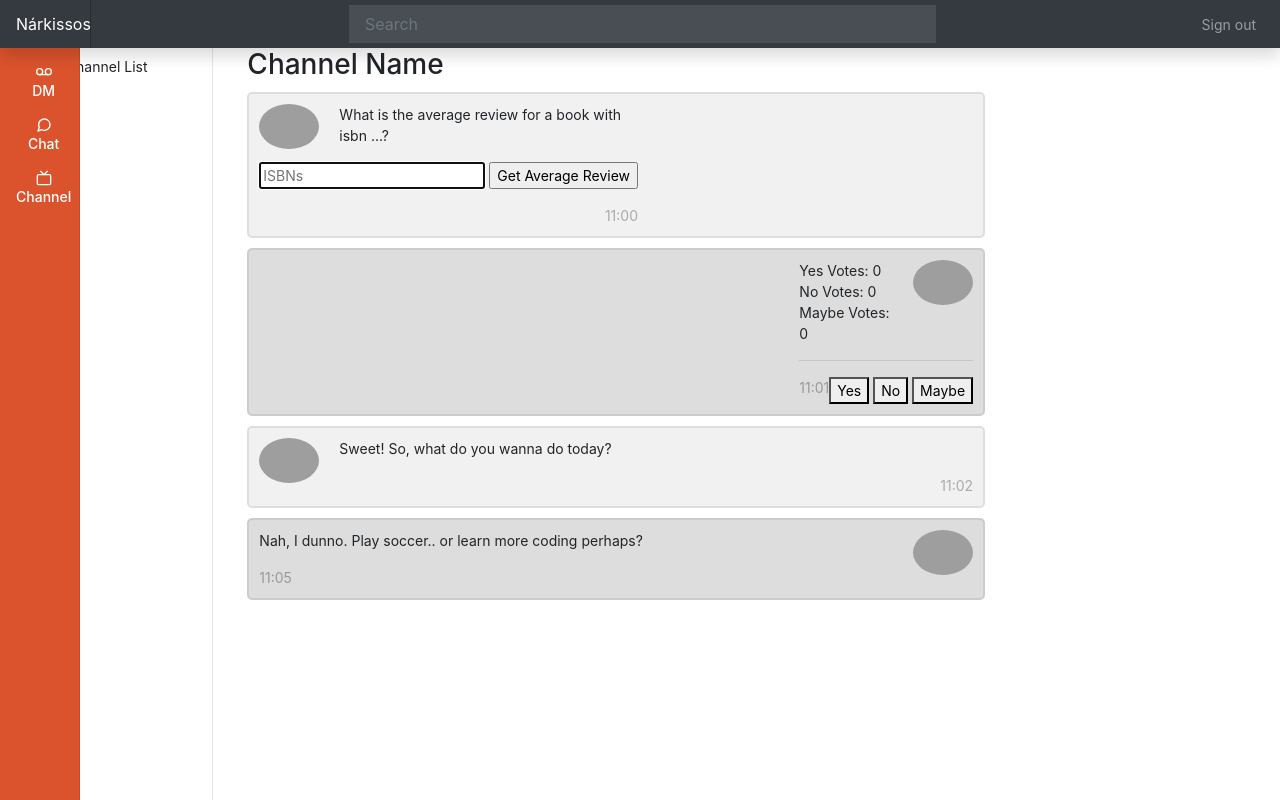
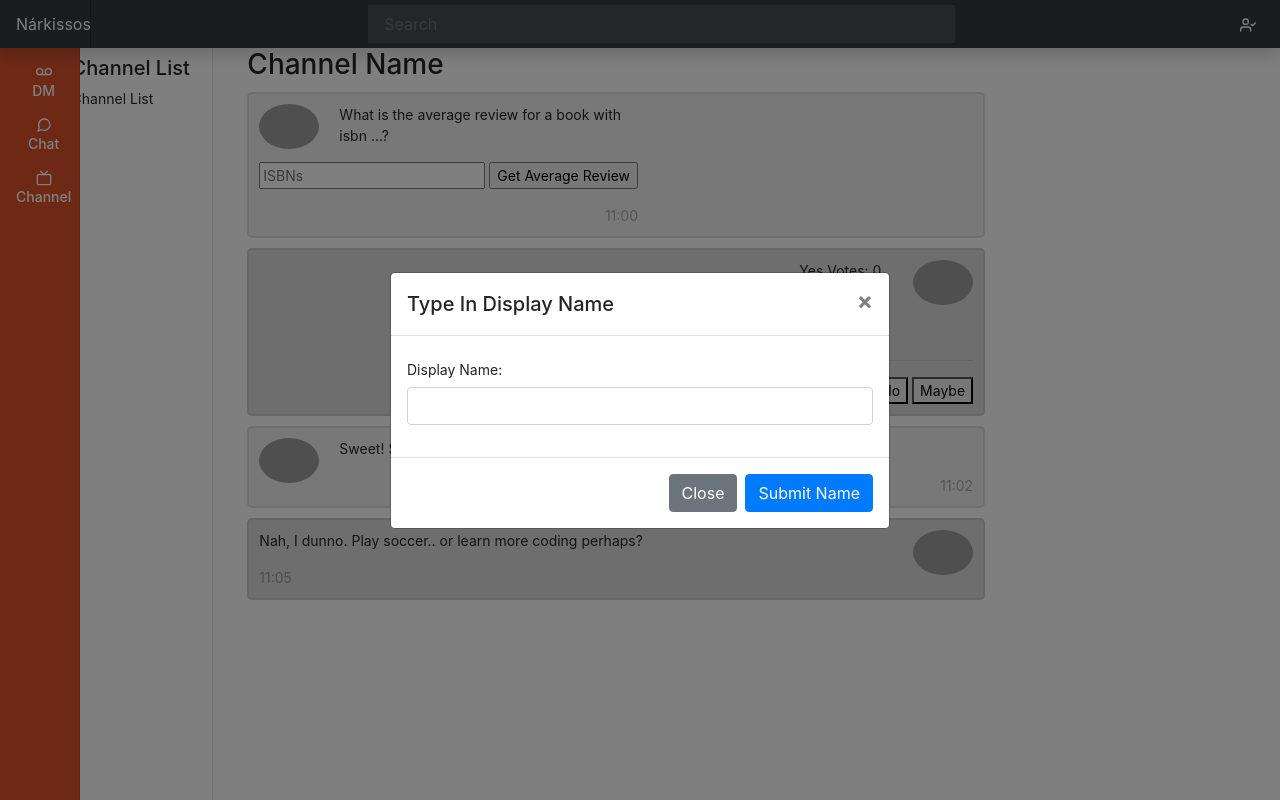
Before and after one commit to KennethYoel/Flack, a Flask app: page / in a window 1280 px wide. Run offline with Flask 2, Linux system fonts and the light colour scheme; some libraries are stand-ins or nearby versions; grey boxes are pictures that could not be loaded.

Commit message:
Added Modal

```diff
--- a/scss/style.scss
+++ b/scss/style.scss
@@ -67,9 +67,12 @@
   text-transform: uppercase;
 }
 
+.bg-dark-orange {
+  background-color: #da532c !important;
+}
+
 .top-sidebar {
   width: 5rem !important;
-  background-color: #da532c !important;
 }
 
 .bottom-sidebar {
@@ -81,7 +84,7 @@
  */
 
 [role='main'] {
-  padding-top: 133px; /* Space for fixed navbar */
+  padding-top: 48px; /* Space for fixed navbar */
 }
 
 @media (min-width: 768px) {
--- /dev/null
+++ b/static/modal.js
@@ -0,0 +1,4 @@
+$(document).ready(function () {
+    $('#myModal').modal('show');
+});
+//# sourceMappingURL=modal.js.map
--- a/static/style.css
+++ b/static/style.css
@@ -69,9 +69,12 @@
   text-transform: uppercase;
 }
 
+.bg-dark-orange {
+  background-color: #da532c !important;
+}
+
 .top-sidebar {
   width: 5rem !important;
-  background-color: #da532c !important;
 }
 
 .bottom-sidebar {
@@ -82,7 +85,7 @@
  * Content
  */
 [role=main] {
-  padding-top: 133px;
+  padding-top: 48px;
   /* Space for fixed navbar */
 }
 
--- a/templates/layout.html
+++ b/templates/layout.html
@@ -34,6 +34,55 @@
     <title>Flack</title>
   </head>
   <body>
+    <!-- Modal -->
+    <div
+      class="modal fade"
+      id="myModal"
+      data-backdrop="static"
+      tabindex="-1"
+      role="dialog"
+      aria-labelledby="registerDisplayName"
+      aria-hidden="true"
+    >
+      <div class="modal-dialog modal-dialog-centered" role="document">
+        <div class="modal-content">
+          <div class="modal-header">
+            <h5 class="modal-title" id="registerDisplayName">
+              Type In Display Name
+            </h5>
+            <button
+              type="button"
+              class="close"
+              data-dismiss="modal"
+              aria-label="Close"
+            >
+              <span aria-hidden="true">&times;</span>
+            </button>
+          </div>
+          <div class="modal-body">
+            <form>
+              <div class="form-group">
+                <label for="recipient-name" class="col-form-label"
+                  >Display Name:</label
+                >
+                <input type="text" class="form-control" id="recipient-name" />
+              </div>
+            </form>
+          </div>
+          <div class="modal-footer">
+            <button
+              type="button"
+              class="btn btn-secondary"
+              data-dismiss="modal"
+            >
+              Close
+            </button>
+            <button type="button" class="btn btn-primary">Submit Name</button>
+          </div>
+        </div>
+      </div>
+    </div>
+    <!-- TopNav -->
     <nav
       class="navbar navbar-expand-lg navbar-dark fixed-top bg-dark flex-md-nowrap p-0 shadow"
     >
@@ -54,7 +103,9 @@
         />
         <ul class="navbar-nav px-3">
           <li class="nav-item text-nowrap">
-            <a class="nav-link" href="#">Sign out</a>
+            <a class="nav-link" href="#"
+              ><span data-feather="user-check" class="text-white"></span
+            ></a>
           </li>
         </ul>
       </div>
@@ -62,7 +113,9 @@
     <div class="container-fluid">
       <div class="row">
         <!-- SideNav -->
-        <nav class="col-md-1 d-none d-md-block sidebar top-sidebar">
+        <nav
+          class="col-md-1 d-none d-md-block sidebar bg-dark-orange top-sidebar"
+        >
           <div class="sidebar-sticky">
             <ul class="nav flex-column">
               <li class="nav-item">
@@ -89,12 +142,15 @@
             </ul>
           </div>
         </nav>
-        <nav class="col-md-2 d-none d-md-block sidebar bottom-sidebar">
+        <nav class="col-md-2 d-none d-md-block sidebar bottom-sidebar pl-5">
           <div class="sidebar-sticky">
             <div class="d-flex justify-content-center">
-              <ul class="nav flex-column">
+              <div class="flex-column">
+                <h5>Channel List</h5>
+                <ul class="nav">
                   <li class="nav-item">Channel List</li>
                 </ul>
+              </div>
             </div>
           </div>
         </nav>
@@ -102,22 +158,17 @@
       {% block content %}{% endblock %}
     </div>
     <nav
-      class="navbar fixed-bottom navbar-expand-sm navbar-dark bg-dark d-md-none"
+      class="navbar fixed-bottom navbar-expand-sm navbar-dark bg-dark-orange d-md-none p-0"
     >
-      <div class="d-flex flex-row">
       <ul class="nav mx-auto">
         <li class="nav-item">
           <a class="nav-link text-center text-white" href="#"
-              ><span data-feather="voicemail" class="d-block mx-auto"></span
-              >DM</a
+            ><span data-feather="voicemail" class="d-block mx-auto"></span>DM</a
           >
         </li>
         <li class="nav-item">
           <a class="nav-link text-center text-white" href="#"
-              ><span
-                data-feather="message-circle"
-                class="d-block mx-auto"
-              ></span
+            ><span data-feather="message-circle" class="d-block mx-auto"></span
             >Chat</a
           >
         </li>
@@ -127,7 +178,6 @@
           >
         </li>
       </ul>
-      </div>
     </nav>
     <!-- jQuery (necessary for Bootstrap's JavaScript plugins) -->
     <script
@@ -152,6 +202,11 @@
       type="text/javascript"
       src="{{ url_for('static', filename='feather.js') }}"
     ></script>
+    <!-- Modal JS -->
+    <script
+      type="text/javascript"
+      src="{{ url_for('static', filename='modal.js') }}"
+    ></script>
     <!-- OffCanvas JS -->
     <script
       type="text/javascript"
--- /dev/null
+++ b/tsc-src/modal.ts
@@ -0,0 +1,3 @@
+$(document).ready(function () {
+  $('#myModal').modal('show');
+});
```
Also changed, not shown: tsc-src/out/offcanvas.js (added), 3 other files. Lines whose indentation alone changed are shown as unchanged.
